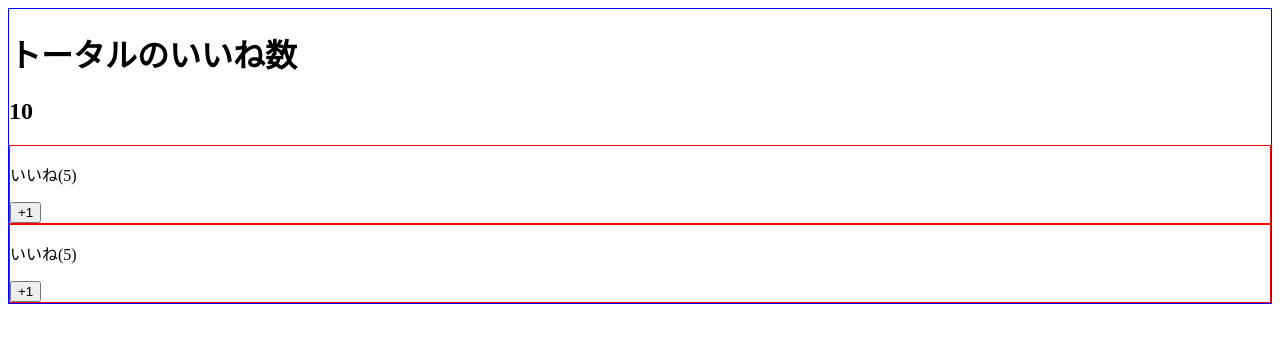
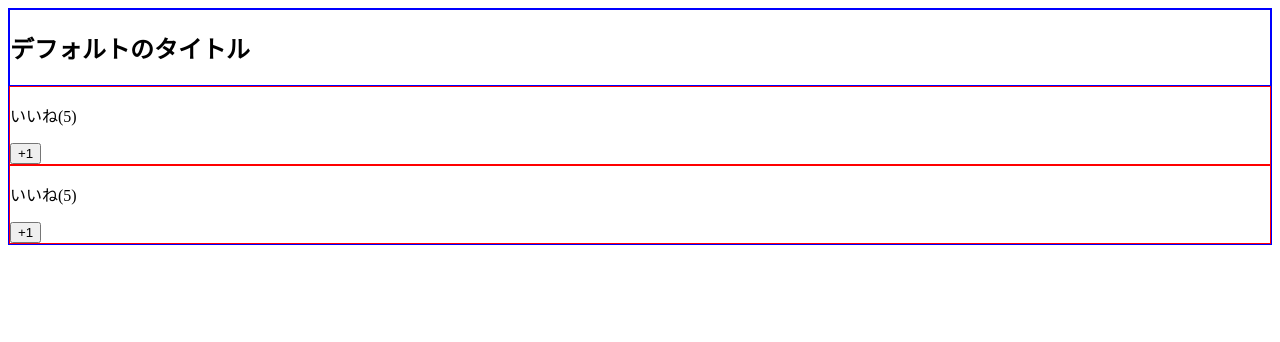
Before and after one commit to t1k2a/udemy-vuejs, a Vue app: page / in a window 1280 px wide. Shown: the top 342 px of the page. Built offline with nearby package versions, Linux system fonts and the light colour scheme.

Commit message:
フォールバックコンテンツまで

```diff
--- a/src/App.vue
+++ b/src/App.vue
@@ -1,7 +1,7 @@
 <template>
   <div>
-    <like-header></like-header>
-    <h2>{{ number }}</h2>
+    <LikeHeader header-text="hello">
+    </LikeHeader>
     <LikeNumber :total-number="number" @my-click="incrementNumber"></LikeNumber>
     <LikeNumber :total-number="number"></LikeNumber>
   </div>
@@ -30,4 +30,8 @@ export default {
   div {
     border: 1px solid blue;
   }
+
+  h1 {
+    color:blue;
+  }
 </style>
--- a/src/components/LikeHeader.vue
+++ b/src/components/LikeHeader.vue
@@ -1,3 +1,18 @@
 <template>
-    <h1>トータルのいいね数</h1>
+    <div>
+        <slot><h2>デフォルトのタイトル</h2></slot>
+        <p>{{ hederText }}</p>
+    </div>
 </template>
+
+<script>
+export default {
+    props: ["headerText"]
+}
+</script>
+
+<style>
+      h1 {
+    color:red;
+  }
+</style>
```
